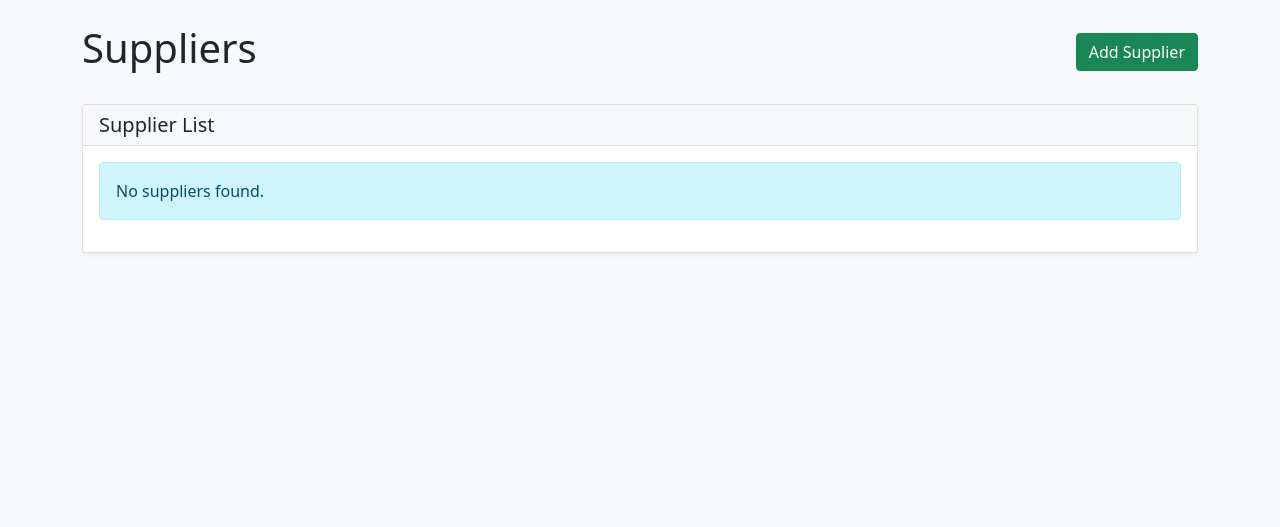
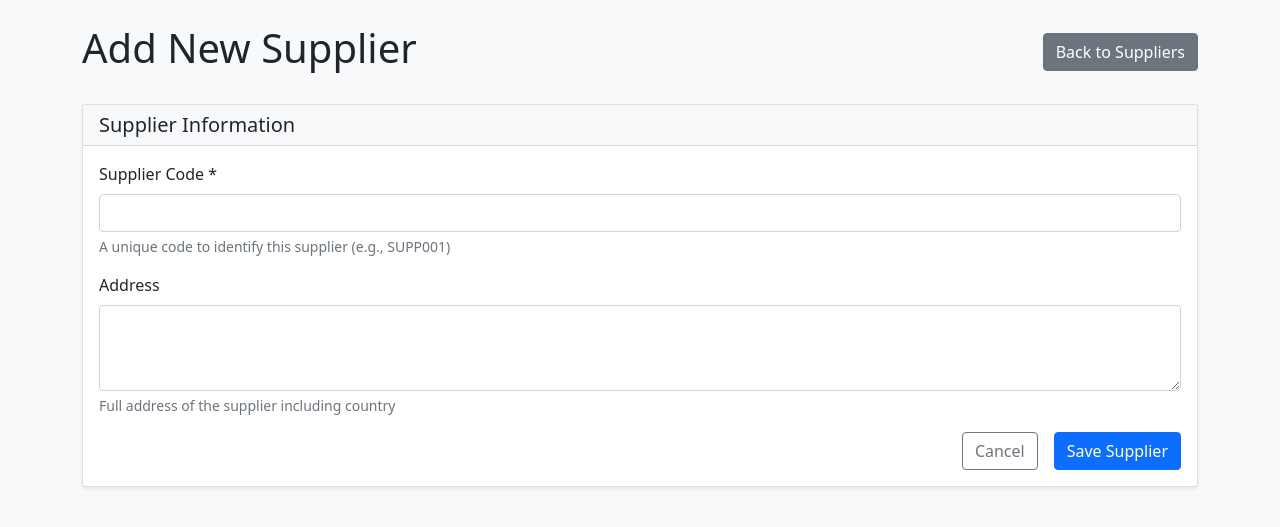
Before and after one commit to mateusz58/webapp_components, a Flask app: page /supplier/new in a window 1280 px wide. Shown: the part 56-583 px from the top of the page. Run offline with Flask 2, Linux system fonts and the light colour scheme; parts of the project's set-up code (start-up, migrations or seed data) failed here and were passed over.

Commit message:
added new features

```diff
--- a/app/routes.py
+++ b/app/routes.py
@@ -323,31 +323,49 @@ def download_csv_template():
     # For simplicity, we'll just render a page with the template structure
     return render_template('csv_template.html')
 
+
 @main.route('/suppliers')
 def suppliers():
     """List all suppliers."""
     suppliers = Supplier.query.all()
     return render_template('suppliers.html', suppliers=suppliers)
 
+
 @main.route('/supplier/new', methods=['GET', 'POST'])
 def new_supplier():
     """Create a new supplier."""
     if request.method == 'POST':
-        supplier_code = request.form.get('supplier_code')
-        address = request.form.get('address')
+        supplier_code = request.form.get('supplier_code', '').strip()
+        address = request.form.get('address', '').strip()
+
+        # Validate input
+        errors = []
+        if not supplier_code:
+            errors.append('Supplier code is required.')
 
         # Check if supplier_code already exists
         existing = Supplier.query.filter_by(supplier_code=supplier_code).first()
         if existing:
-            flash('Supplier code already exists.', 'danger')
-            return render_template('supplier_form.html')
+            errors.append(f'Supplier code "{supplier_code}" already exists.')
 
-        supplier = Supplier(supplier_code=supplier_code, address=address)
-        db.session.add(supplier)
-        db.session.commit()
+        if errors:
+            for error in errors:
+                flash(error, 'danger')
+            return render_template('supplier_form.html',
+                                   supplier_code=supplier_code,
+                                   address=address)
 
-        flash('Supplier created successfully!', 'success')
-        return redirect(url_for('main.suppliers'))
+        try:
+            # Create new supplier
+            supplier = Supplier(supplier_code=supplier_code, address=address)
+            db.session.add(supplier)
+            db.session.commit()
+
+            flash('Supplier created successfully!', 'success')
+            return redirect(url_for('main.suppliers'))
+        except Exception as e:
+            db.session.rollback()
+            flash(f'Error creating supplier: {str(e)}', 'danger')
 
     return render_template('supplier_form.html')
 
--- a/app/templates/supplier_form.html
+++ b/app/templates/supplier_form.html
@@ -1,44 +1,79 @@
 {% extends "base.html" %}
 
-{% block title %}Suppliers{% endblock %}
+{% block title %}Add New Supplier{% endblock %}
 
 {% block content %}
 <div class="d-flex justify-content-between align-items-center mb-4">
-    <h1>Suppliers</h1>
-    <a href="{{ url_for('main.new_supplier') }}" class="btn btn-success">Add Supplier</a>
+    <h1>Add New Supplier</h1>
+    <a href="{{ url_for('main.suppliers') }}" class="btn btn-secondary">Back to Suppliers</a>
 </div>
 
 <div class="card">
     <div class="card-header">
-        <h5 class="mb-0">Supplier List</h5>
+        <h5 class="mb-0">Supplier Information</h5>
     </div>
     <div class="card-body">
-        {% if suppliers %}
-            <div class="table-responsive">
-                <table class="table table-striped table-hover">
-                    <thead>
-                        <tr>
-                            <th>ID</th>
-                            <th>Supplier Code</th>
-                            <th>Address</th>
-                            <th>Component Count</th>
-                        </tr>
-                    </thead>
-                    <tbody>
-                        {% for supplier in suppliers %}
-                            <tr>
-                                <td>{{ supplier.id }}</td>
-                                <td>{{ supplier.supplier_code }}</td>
-                                <td>{{ supplier.address or 'N/A' }}</td>
-                                <td>{{ supplier.components|length }}</td>
-                            </tr>
-                        {% endfor %}
-                    </tbody>
-                </table>
+        <form method="POST">
+            <div class="mb-3">
+                <label for="supplier_code" class="form-label">Supplier Code *</label>
+                <input type="text" class="form-control" id="supplier_code" name="supplier_code"
+                       value="{{ supplier_code|default('') }}" required>
+                <div class="form-text">A unique code to identify this supplier (e.g., SUPP001)</div>
             </div>
-        {% else %}
-            <div class="alert alert-info">No suppliers found.</div>
-        {% endif %}
+
+            <div class="mb-3">
+                <label for="address" class="form-label">Address</label>
+                <textarea class="form-control" id="address" name="address" rows="3">{{ address|default('') }}</textarea>
+                <div class="form-text">Full address of the supplier including country</div>
+            </div>
+
+            <div class="d-grid gap-2 d-md-flex justify-content-md-end">
+                <a href="{{ url_for('main.suppliers') }}" class="btn btn-outline-secondary me-2">Cancel</a>
+                <button type="submit" class="btn btn-primary">Save Supplier</button>
+            </div>
+        </form>
     </div>
 </div>
 {% endblock %}
+
+{% block scripts %}
+<script>
+    // Add client-side validation
+    document.addEventListener('DOMContentLoaded', function() {
+        const form = document.querySelector('form');
+        const supplierCodeInput = document.getElementById('supplier_code');
+
+        // Add validation classes on input
+        supplierCodeInput.addEventListener('input', function() {
+            if (this.value.trim() === '') {
+                this.classList.add('is-invalid');
+                this.classList.remove('is-valid');
+            } else {
+                this.classList.add('is-valid');
+                this.classList.remove('is-invalid');
+            }
+        });
+
+        // Initial validation state
+        if (supplierCodeInput.value.trim() !== '') {
+            supplierCodeInput.classList.add('is-valid');
+        }
+
+        // Form submission validation
+        form.addEventListener('submit', function(event) {
+            if (supplierCodeInput.value.trim() === '') {
+                supplierCodeInput.classList.add('is-invalid');
+                event.preventDefault();
+
+                // Show validation message
+                if (!document.querySelector('.alert-danger')) {
+                    const alertDiv = document.createElement('div');
+                    alertDiv.className = 'alert alert-danger mt-3';
+                    alertDiv.textContent = 'Please provide a supplier code.';
+                    form.prepend(alertDiv);
+                }
+            }
+        });
+    });
+</script>
+{% endblock %}
```
Also changed, not shown: 1 other file.
